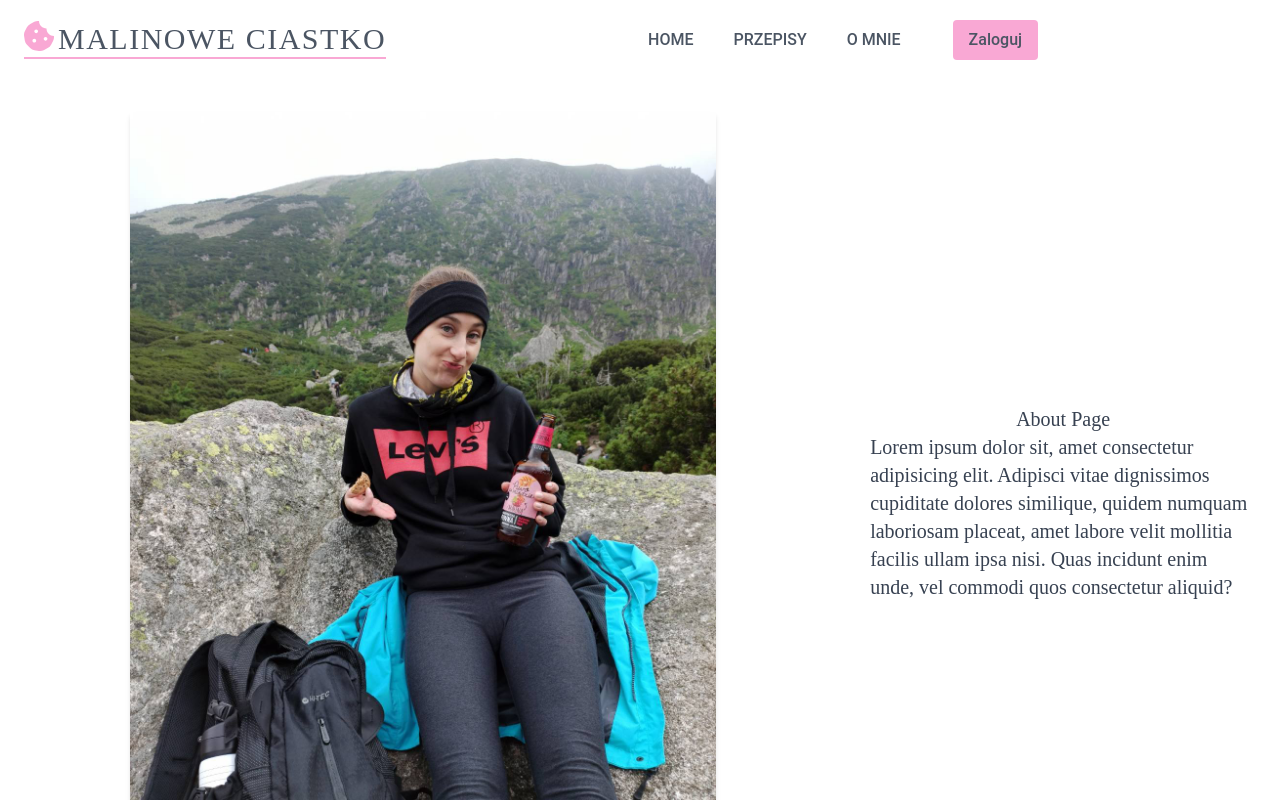
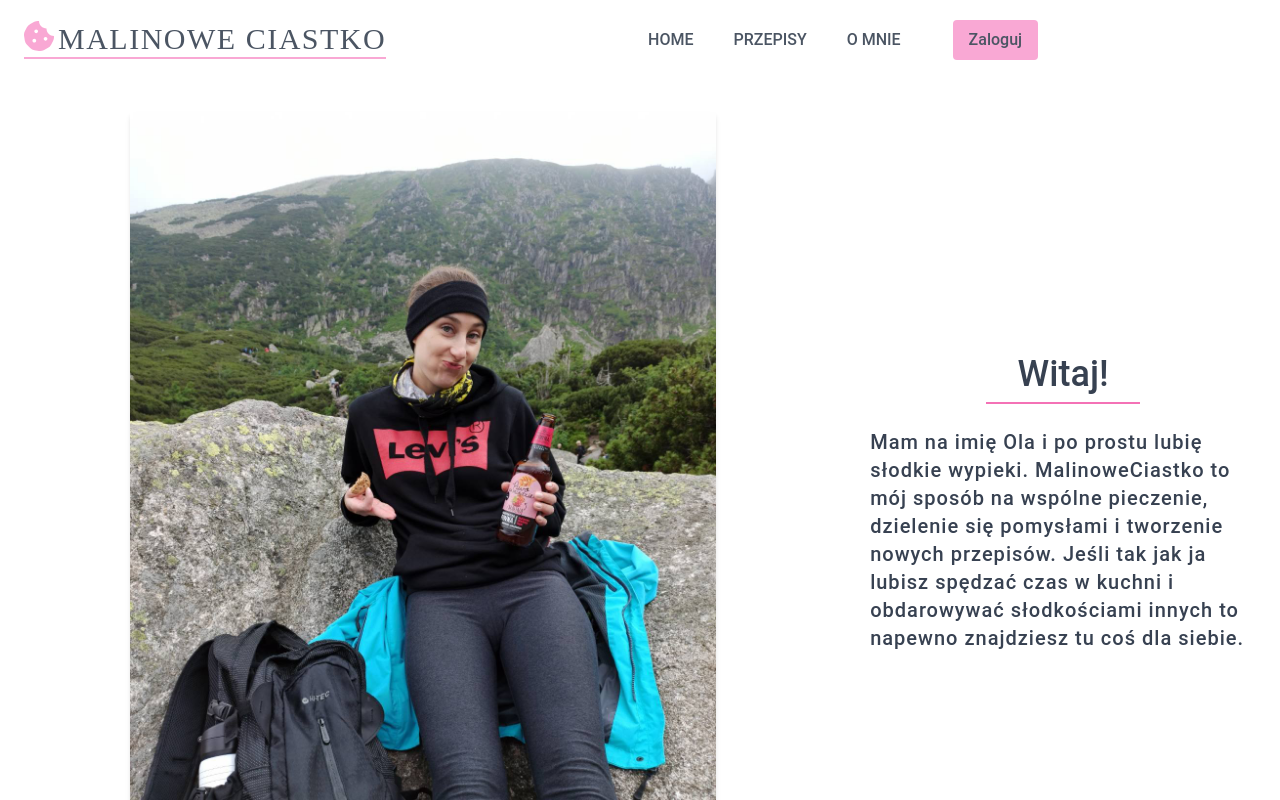
Before and after one commit to Falrond/malinowe_ciastko_app, a React (Create React App) app: page /about in a window 1280 px wide. Shown: the top 800 px of the page. Built offline with nearby package versions, Linux system fonts and the light colour scheme; no server answers.

Commit message:
add description in about page

```diff
--- a/src/pages/AboutPage.js
+++ b/src/pages/AboutPage.js
@@ -11,13 +11,15 @@ const AboutPage = () => {
           className="md:w-2/4 lg:w-3/4 object-cover m-auto shadow-md"
         />
       </div>
-      <div className="font-staatliches text-gray-700 text-xl p-6 flex flex-col justify-center lg:w-2/4  items-center">
-        <h1>About Page</h1>
-        <p>
-          Lorem ipsum dolor sit, amet consectetur adipisicing elit. Adipisci
-          vitae dignissimos cupiditate dolores similique, quidem numquam
-          laboriosam placeat, amet labore velit mollitia facilis ullam ipsa
-          nisi. Quas incidunt enim unde, vel commodi quos consectetur aliquid?
+      <div className="font-roboto text-gray-700 text-xl p-6 flex flex-col justify-center lg:w-2/4  items-center">
+        <h1 className="text-4xl font-medium mb-1">Witaj!</h1>
+        <div className="bg-pink-400 h-0.5 w-1/3 mx-auto mb-6 mt-1 md:w-1/5 lg:w-2/5"></div>
+        <p className=" font-medium tracking-wider">
+          Mam na imię Ola i po prostu lubię słodkie wypieki. MalinoweCiastko to
+          mój sposób na wspólne pieczenie, dzielenie się pomysłami i tworzenie
+          nowych przepisów. Jeśli tak jak ja lubisz spędzać czas w kuchni i
+          obdarowywać słodkościami innych to napewno znajdziesz tu coś dla
+          siebie.
         </p>
       </div>
     </div>
```
